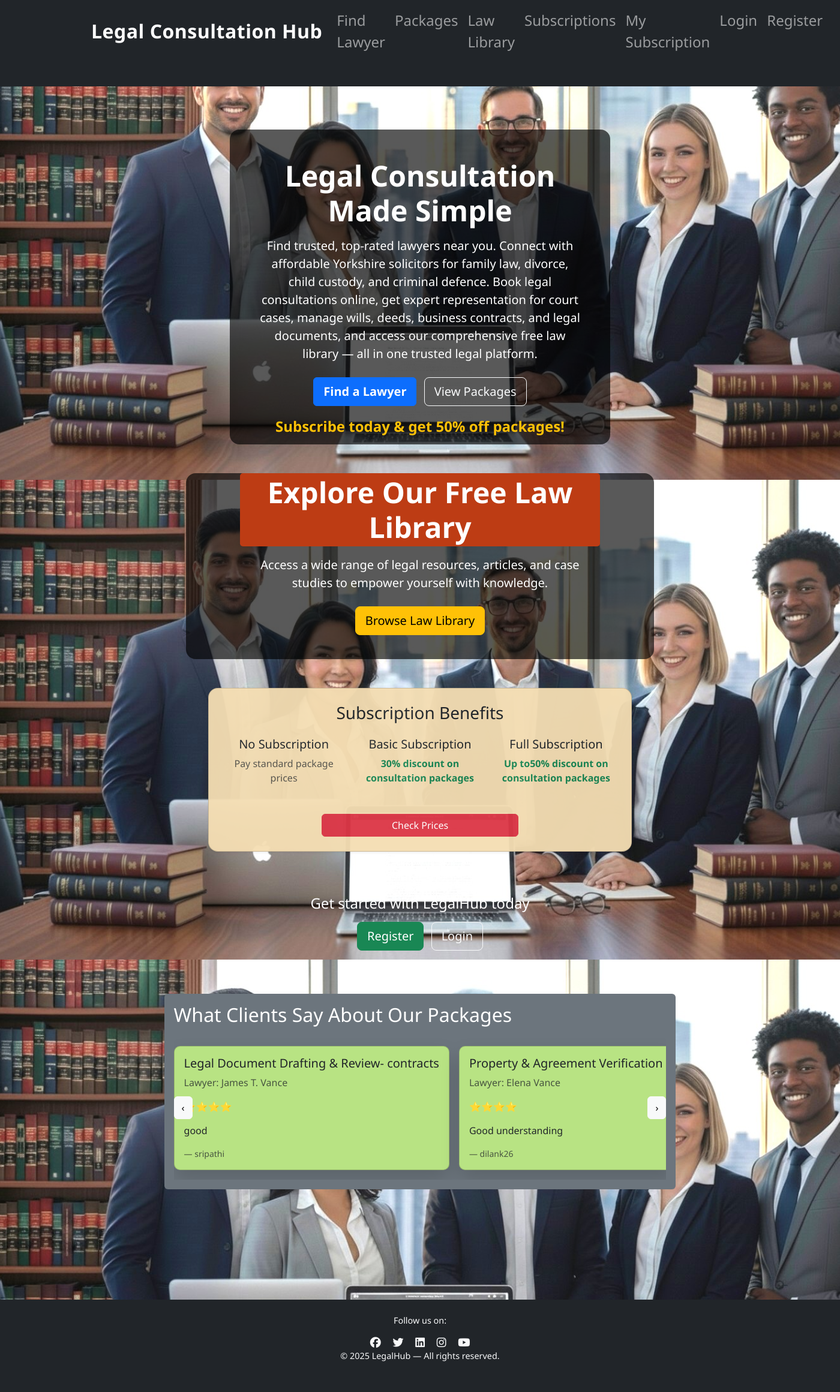
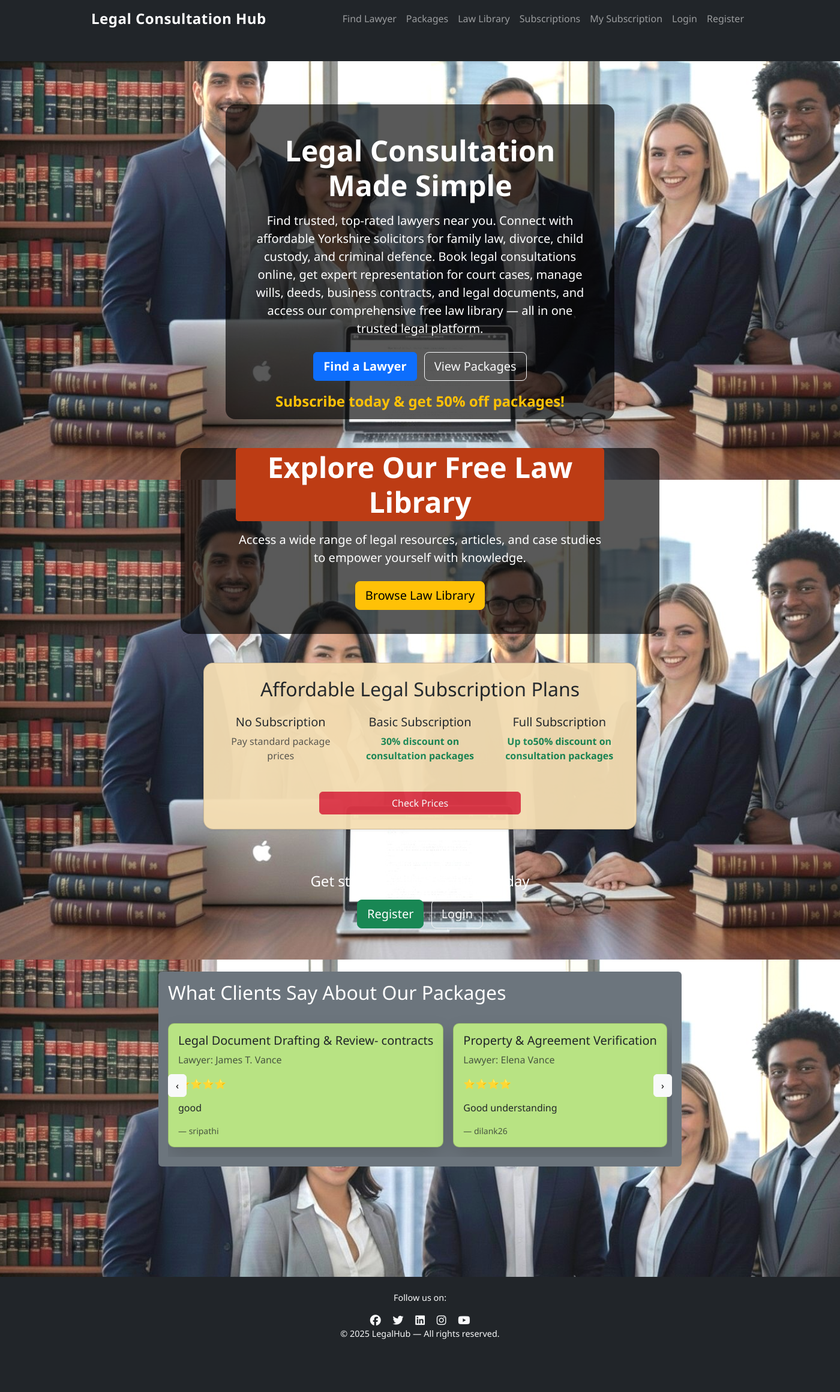
Before and after one commit to srivish12/Legal_Consultation-Law_Library, a Django app: page / in a window 1400 px wide. Shown: the top 2321 px of the page at 60% size. After the commit the page ends 2233 px from the top, so only its background shows below. Run offline with Django 4.2, Linux system fonts and the light colour scheme; data comes from the database, SQL or seed files in the repository; some libraries are stand-ins or nearby versions.

Commit message:
make the page SEO frienly and change 404 page

```diff
--- a/home/templates/home/main_page.html
+++ b/home/templates/home/main_page.html
@@ -12,11 +12,12 @@
 
 {% block meta %}
 <meta name="description"
-    content="Your one-stop platform for legal consultations, lawyer search, consultation packages, and a comprehensive law library.">
+    content="Legal Consultation Hub helps you find trusted lawyers, book online legal consultations, access affordable consultation packages, and explore a free law library. UK-focused legal services made simple">
 <meta name="keywords"
-    content="Legal Consultation, Find Lawyer, Consultation Packages, Law Library, Legal Advice, Legal Services">
+    content="Legal Consultation, Find Lawyer, online legal consultation, find a lawyer UK, Consultation Packages, Law Library, criminal defence, divorce solicitor, family law, Legal Advice, Legal Services">
+<meta name="author" content="Legal Consultation Hub">
+<meta name="robots" content="index, follow">
 {% endblock %}
-
 
 {% block content %}
 
@@ -31,7 +32,7 @@
                     Legal Consultation Made Simple
                 </h1>
                 <p class="lead mb-4">
-                    Find trusted, top-rated lawyers near you. Connect with affordable Yorkshire solicitors for family law,
+                    <strong>Find trusted, top-rated lawyers near you.</strong> Connect with affordable Yorkshire solicitors for family law,
                     divorce, child custody, and criminal defence. Book legal consultations online, get expert representation for court cases,
                     manage wills, deeds, business contracts, and legal documents, and access our comprehensive free law library — all in one trusted legal platform.
                 </p>
@@ -75,7 +76,7 @@
     <div class="row mb-5">
         <div class="col-lg-10  mx-auto">
             <div class="card bg1 p-4 shadow-sm">
-                <h3 class="text-center mb-4">Subscription Benefits</h3>
+                <h2 class="text-center mb-4">Affordable Legal Subscription Plans</h2>
                 <div class="row text-center">
                     <div class="col-md-4 mb-3">
                         <h5>No Subscription</h5>
--- a/static/css/base.css
+++ b/static/css/base.css
@@ -73,3 +73,18 @@
     }
 
 }
+
+@media (max-width: 576px) {
+    .navbar-brand {
+        font-size: 1.25rem;
+    }
+
+    footer p {
+        font-size: 0.9rem;
+    }
+
+    footer a {
+        display: inline-block;
+        margin: 0.25rem;
+    }
+}
--- a/templates/base.html
+++ b/templates/base.html
@@ -53,25 +53,26 @@
     <!-- Navbar -->
     <nav class="navbar navbar-expand-lg navbar-dark bg-dark mb-4">
         <div class="container">
-            <a class="navbar-brand fs-2" href="/">Legal Consultation Hub</a>
-
+            <a class="navbar-brand  fw-bold" href="/">
+                <span class="d-inline d-lg-inline">Legal Consultation Hub</span>
+            </a>
             <button class="navbar-toggler" type="button" data-bs-toggle="collapse"
                 data-bs-target="#navbarNav">
                 <span class="navbar-toggler-icon"></span>
             </button>
 
             <div class="collapse navbar-collapse" id="navbarNav">
-                <ul class="navbar-nav ms-auto">
-                    <li class="nav-item"><a href="{% url 'search_lawyer' %}" class="nav-link fs-4">Find Lawyer</a></li>
-                    <li class="nav-item"><a href="{% url 'package_list' %}" class="nav-link fs-4">Packages</a></li>
-                    <li class="nav-item"><a href="{% url 'book_list' %}" class="nav-link fs-4">Law Library</a></li>
-                    <li class="nav-item"><a href="{% url 'subscriptions:list' %}" class="nav-link fs-4">Subscriptions</a></li>
-                    <li class="nav-item"><a class="nav-link fs-4" href="{% url 'subscriptions:my_subscription' %}">My Subscription</a></li>
+                <ul class="navbar-nav ms-auto gap-2 gap-lg-0">
+                    <li class="nav-item"><a href="{% url 'search_lawyer' %}" class="nav-link fs-6 fs-lg-4 ">Find Lawyer</a></li>
+                    <li class="nav-item"><a href="{% url 'package_list' %}" class="nav-link fs-6 fs-lg-4 ">Packages</a></li>
+                    <li class="nav-item"><a href="{% url 'book_list' %}" class="nav-link fs-6 fs-lg-4 ">Law Library</a></li>
+                    <li class="nav-item"><a href="{% url 'subscriptions:list' %}" class="nav-link fs-6 fs-lg-4 ">Subscriptions</a></li>
+                    <li class="nav-item"><a class="nav-link fs-6 fs-lg-4 " href="{% url 'subscriptions:my_subscription' %}">My Subscription</a></li>
                     {% if user.is_authenticated %}
-                        <li class="nav-item"><a href="/accounts/logout/" class="nav-link fs-4">Logout</a></li>
+                        <li class="nav-item"><a href="/accounts/logout/" class="nav-link fs-6 fs-lg-4 ">Logout</a></li>
                     {% else %}
-                        <li class="nav-item"><a href="/accounts/login/" class="nav-link fs-4">Login</a></li>
-                        <li class="nav-item"><a href="/accounts/signup/" class="nav-link fs-4">Register</a></li>
+                        <li class="nav-item"><a href="/accounts/login/" class="nav-link fs-6 fs-lg-4">Login</a></li>
+                        <li class="nav-item"><a href="/accounts/signup/" class="nav-link fs-6 fs-lg-4">Register</a></li>
                     {% endif %}
                 </ul>
             </div>
@@ -80,7 +81,7 @@
 
     {% block page_header %}{% endblock %}
     <!-- Main content -->
-    <main class="container">
+    <main class="container px-3 px-lg-0">
         {% block content %}{% endblock %}
     </main>
 
```
Also changed, not shown: templates/errors/404.html (+18 -33 lines).
